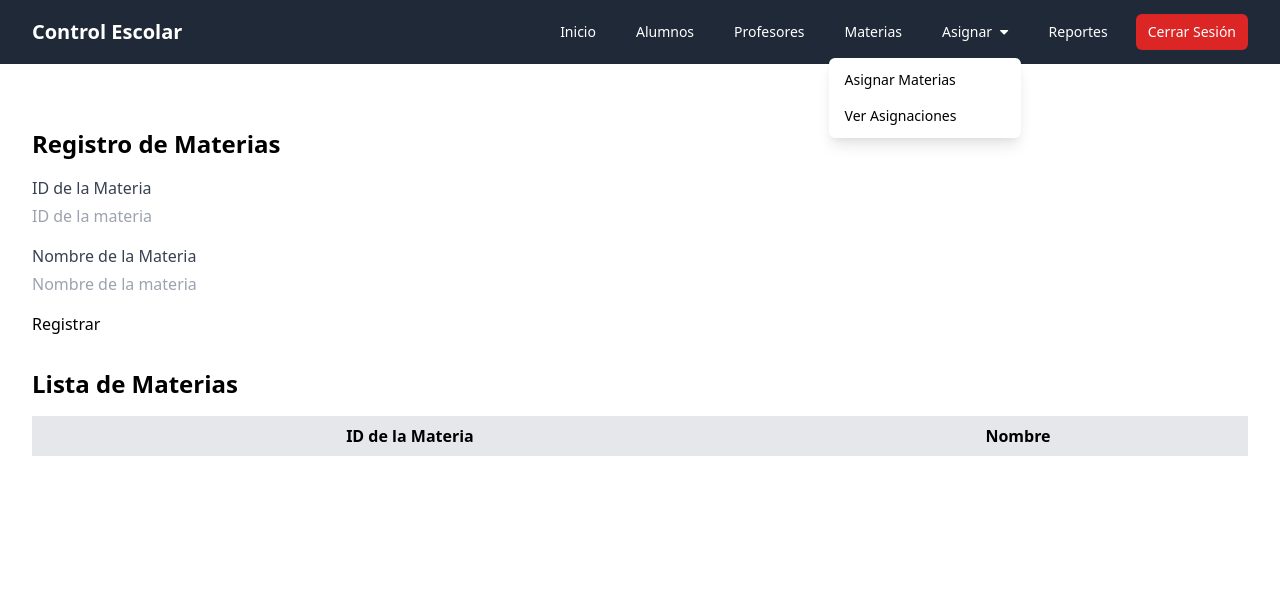
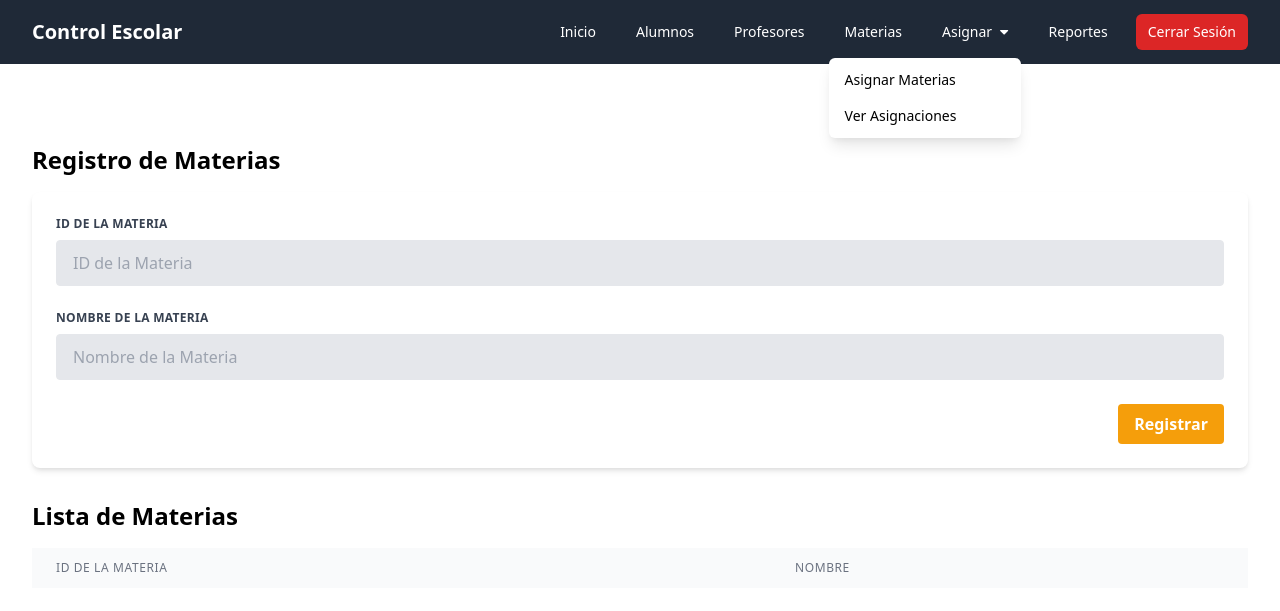
Before and after one commit to misaeltoa/control_escolar, a Flask app: page /materias in a window 1280 px wide. Shown: the top 611 px of the page. Run offline with Flask 3, Linux system fonts and the light colour scheme; the visitor is signed in with stand-in values (Sample User, id 1); data that the repository does not hold is empty; some libraries are stand-ins or nearby versions.

Commit message:
Primer commit: Agregando proyecto de control escolar

```diff
--- a/app.py
+++ b/app.py
@@ -179,7 +179,8 @@ def reportes():
         alumnos = mongo.db.alumnos.find()
         profes = mongo.db.profes.find()
         materias = mongo.db.materias.find()
-        return render_template('reportes.html', alumnos=alumnos, profes=profes, materias=materias)
+        materias_profes = mongo.db.materias_profes.find()
+        return render_template('reportes.html', alumnos=alumnos, profes=profes, materias=materias, materias_profes=materias_profes)
     return redirect(url_for('login'))
 
 if __name__ == '__main__':
--- a/templates/base.html
+++ b/templates/base.html
@@ -7,7 +7,6 @@
     <link href="https://fonts.googleapis.com/css2?family=Roboto:wght@400;700&display=swap" rel="stylesheet">
     <link href="https://cdn.jsdelivr.net/npm/tailwindcss@2.2.19/dist/tailwind.min.css" rel="stylesheet">
     <link href="https://cdnjs.cloudflare.com/ajax/libs/font-awesome/5.15.4/css/all.min.css" rel="stylesheet">
-    <link rel="stylesheet" href="{{ url_for('static', filename='styles.css') }}">
     <link rel="icon" type="image/x-icon" href="{{ url_for('static', filename='img/libro-abierto.png') }}"/>
 </head>
 <body class="flex flex-col min-h-screen">
--- a/templates/base_.html
+++ b/templates/base_.html
@@ -6,7 +6,6 @@
     <title>Sistema Web</title>
     <link href="https://fonts.googleapis.com/css2?family=Roboto:wght@400;700&display=swap" rel="stylesheet">
     <link href="https://cdn.jsdelivr.net/npm/tailwindcss@2.2.19/dist/tailwind.min.css" rel="stylesheet">
-    <link rel="stylesheet" href="{{ url_for('static', filename='styles.css') }}">
     <link rel="icon" type="image/x-icon" href="{{ url_for('static', filename='img/libro-abierto.png') }}"/>
 
 </head>
--- a/templates/materias.html
+++ b/templates/materias.html
@@ -2,46 +2,38 @@
 
 {% block content %}
 <div class="container mx-auto px-4 py-8">
-    <div class="table-responsive">
-        <h2 class="text-2xl font-bold">Registro de Materias</h2>
-        <form method="post" class="mt-4">
-            <div class="mb-4">
-                <label for="id_materia" class="block text-gray-700">ID de la Materia</label>
-                <input
-                    type="text"
-                    class="form-input mt-1 block w-full"
-                    id="id_materia"
-                    name="id_materia"
-                    placeholder="ID de la materia"
-                    required
-                />
-            </div>
-            <div class="mb-4">
-                <label for="nombre_materia" class="block text-gray-700">Nombre de la Materia</label>
-                <input
-                    type="text"
-                    class="form-input mt-1 block w-full"
-                    id="nombre_materia"
-                    name="nombre_materia"
-                    placeholder="Nombre de la materia"
-                />
-            </div>
-            <button type="submit" class="btn btn-warning">Registrar</button>
-        </form>
+    <h2 class="text-2xl font-bold my-4">Registro de Materias</h2>
 
-        <h2 class="mt-8 text-2xl font-bold">Lista de Materias</h2>
-        <table class="table-auto w-full mt-4">
-            <thead>
-                <tr class="bg-gray-200">
-                    <th class="px-4 py-2">ID de la Materia</th>
-                    <th class="px-4 py-2">Nombre</th>
+
+
+    <form method="post" class="mb-8 bg-white p-6 rounded-lg shadow-md">
+        <div class="mb-6">
+            <label for="id_materia" class="block uppercase tracking-wide text-gray-700 text-xs font-bold mb-2">ID de la Materia</label>
+            <input type="text" class="appearance-none block w-full bg-gray-200 text-gray-700 border border-gray-200 rounded py-3 px-4 leading-tight focus:outline-none focus:bg-white focus:border-gray-500" id="id_materia" name="id_materia" placeholder="ID de la Materia" required>
+        </div>
+        <div class="mb-6">
+            <label for="nombre_materia" class="block uppercase tracking-wide text-gray-700 text-xs font-bold mb-2">Nombre de la Materia</label>
+            <input type="text" class="appearance-none block w-full bg-gray-200 text-gray-700 border border-gray-200 rounded py-3 px-4 leading-tight focus:outline-none focus:bg-white focus:border-gray-500" id="nombre_materia" name="nombre_materia" placeholder="Nombre de la Materia" required>
+        </div>
+        <div class="flex justify-end">
+            <button type="submit" class="bg-yellow-500 hover:bg-yellow-700 text-white font-bold py-2 px-4 rounded focus:outline-none focus:shadow-outline">Registrar</button>
+        </div>
+    </form>
+
+    <h2 class="text-2xl font-bold my-4">Lista de Materias</h2>
+    <div class="overflow-x-auto">
+        <table class="min-w-full divide-y divide-gray-200 shadow-lg">
+            <thead class="bg-gray-50">
+                <tr>
+                    <th scope="col" class="px-6 py-3 text-left text-xs font-medium text-gray-500 uppercase tracking-wider">ID de la Materia</th>
+                    <th scope="col" class="px-6 py-3 text-left text-xs font-medium text-gray-500 uppercase tracking-wider">Nombre</th>
                 </tr>
             </thead>
-            <tbody>
+            <tbody class="bg-white divide-y divide-gray-200">
                 {% for materia in materias %}
                 <tr>
-                    <td class="border px-4 py-2">{{ materia.id_materia }}</td>
-                    <td class="border px-4 py-2">{{ materia.nombre_materia }}</td>
+                    <td class="px-6 py-4 whitespace-nowrap">{{ materia.id_materia }}</td>
+                    <td class="px-6 py-4 whitespace-nowrap">{{ materia.nombre_materia }}</td>
                 </tr>
                 {% endfor %}
             </tbody>
```
Also changed, not shown: templates/alumnos.html (+16 -14 lines), templates/asignar.html (+16 -12 lines), templates/profes.html (+21 -17 lines), 1 other file.
